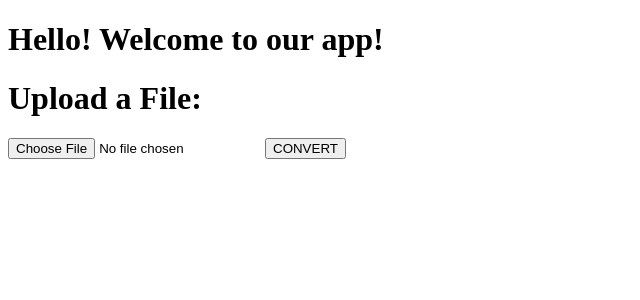
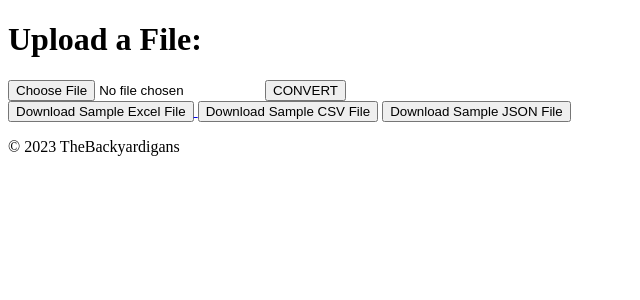
Before and after one commit to TBeetle/Room-Maker, a Django app: page /import/ in a window 1280 px wide. Shown: the top 300 px of the page, without its empty margins (0-640 px from the left). Run offline with Django 4.2, Linux system fonts and the light colour scheme.

Commit message:
Added functionality for downloading sample Excel file. WIP

```diff
--- a/layoutGenerator/app1/models.py
+++ b/layoutGenerator/app1/models.py
@@ -29,7 +29,7 @@ class UploadedFile(models.Model):
         blank=True,
         null=True,
         validators=[
-            FileExtensionValidator(allowed_extensions=["xlsx", "json", "csv"])
+            FileExtensionValidator(allowed_extensions=["xlsx", "json", "csv", "xls"])
         ],
     )
     # Store uplaaded file
--- a/layoutGenerator/app1/views.py
+++ b/layoutGenerator/app1/views.py
@@ -1,9 +1,12 @@
 from django.shortcuts import render, redirect
 from .models import UploadedFile
+import os
 
 # Modules for handling file validation:
 from django.http import HttpResponseBadRequest
 
+
+# %******************** Import File Page ****************************%
 
 # Home page view of the website, where users can upload a file
 def ImportPage(request):
@@ -16,9 +19,9 @@ def ImportPage(request):
 
         # File extension validation:
         file_extension = uploaded_file.name.split('.')[-1]  # Get file extension
-        valid_extensions = ['xlsx', 'json', 'csv']
+        valid_extensions = ['xlsx', 'json', 'csv', 'xls']
         if file_extension not in valid_extensions:
-            error_message = "Invalid file format. Please upload a file with valid extension (xlsx, json, or csv)."
+            error_message = "Invalid file format. Please upload a file with valid extension (xlsx, xls, json, or csv)."
         else:
             # Create new UploadedFile object and set the name
             uploaded_file_obj = UploadedFile(
@@ -48,18 +51,40 @@ def ImportPage(request):
     }
     return render(request, "import.html", context)
 
+# Views for downloading sample files
+from django.http import FileResponse
+def download_sample_excel(request):
+    file_path = os.path.join('uploads', 'sample_files', 'sample_excel_format.xlsx')
+    response = FileResponse(open(file_path, 'rb'), content_type='application/vnd.openxmlformats-officedocument.spreadsheetml.sheet')
+    response['Content-Disposition'] = 'attachment; filename=sample_excel_format.xlsx'
+    return response;
+
+# TODO: Update
+def download_sample_csv(request):
+    file_path = os.path.join('uploads', 'sample_files', 'sample_excel.xlsx')
+    response = FileResponse(open(file_path, 'rb'))
+    response['Content-Disposition'] = 'attachment; filename=sample_excel.xlsx'
+    return response;
+
+# TODO: Update
+def download_sample_json(request):
+    file_path = os.path.join('sample_files', 'sample_excel.xlsx')
+    response = FileResponse(open(file_path, 'rb'))
+    response['Content-Disposition'] = 'attachment; filename=sample_excel.xlsx'
+    return response;
+
+# %******************** Export File Page ****************************%
 
 def ExportPage(request):
     return render(request, "export.html")
 
 
+# %******************** User Registration ****************************%
+
 def RegisterPage(request):
     return render(request, "register.html")
-
 
 def LoginPage(request):
     return render(request, "login.html")
 
-
-def HomePage(request):
-    return render(request, "home.html")
+# %******************** User Settings ****************************%
--- a/layoutGenerator/layoutGenerator/urls.py
+++ b/layoutGenerator/layoutGenerator/urls.py
@@ -32,6 +32,13 @@ urlpatterns = [
     path("export/", views.ExportPage, name="export-page"),
 ]
 
+# Downloading Sample Files
+urlpatterns += [
+    path('download/sample_excel/', views.download_sample_excel, name="download-sample-excel"),
+    path('download/sample_csv/', views.download_sample_csv, name="download-sample-csv"),
+    path('download/sample_json/', views.download_sample_json, name="download-sample-json"),
+]
+
 # Serving media files during development
 if settings.DEBUG:
     urlpatterns += static(settings.MEDIA_URL, document_root=settings.MEDIA_ROOT)
--- /dev/null
+++ b/layoutGenerator/static/layoutgenerator/css/styles.css
@@ -0,0 +1,4 @@
+
+.samples {
+
+}
--- /dev/null
+++ b/layoutGenerator/templates/base_generic.html
@@ -0,0 +1,27 @@
+{% load static %}
+
+<!DOCTYPE html>
+
+<html lang="en">
+<head>
+    <meta charset="UTF-8">
+    <meta name="viewport" content="width=device-width, initial-scale=1.0">
+    <title>{% block title %}Default Title{% endblock %}</title>
+    <link rel="stylesheet" type="text/css" href="{% static 'layoutgenerator/css/styles.css' %}">
+</head>
+<body>
+    <header>
+        <h1>{% block header %}Default Header{% endblock %}</h1>
+    </header>
+
+    <!-- Add navigation bar here...-->
+
+    <main>
+        {% block content %} {% endblock %}
+    </main>
+
+    <footer>
+        <p>&copy; 2023 TheBackyardigans</p>
+    </footer>
+</body>
+</html>
--- a/layoutGenerator/templates/import.html
+++ b/layoutGenerator/templates/import.html
@@ -1,15 +1,17 @@
 <!DOCTYPE html>
-<html>
-    <head><title>Import File</title></head>
 
-<body>
-    <h1>Hello! Welcome to our app!</h1>
+{% extends 'base_generic.html' %}
 
+{% block title %}File Upload{% endblock %}
+
+{% block header %}Upload a File:{% endblock %}
+
+{% block content %}
+    <div>
         {% if error_message %}
             <p class="error">{{ error_message }}</p>
         {% endif %}
 
-    <h1>Upload a File: </h1>
         <form method="post" enctype="multipart/form-data">
             {% csrf_token %}
             <input type="file" name="uploaded_file">
@@ -19,5 +21,14 @@
         {% if file_name %}
             <p>Uploaded file: {{ file_name }}</p>
         {% endif %}
-</body>
-</html>
+    </div>
+
+    <div class="samples">
+        <a href="{% url 'download-sample-excel' %}" download>
+            <button>Download Sample Excel File</button>
+        </a>
+        <button>Download Sample CSV File</button>
+        <button>Download Sample JSON File</button>
+    </div>
+
+{% endblock %}
```
Also changed, not shown: layoutGenerator/db.sqlite3, 1 other file. Lines whose indentation alone changed are shown as unchanged.
